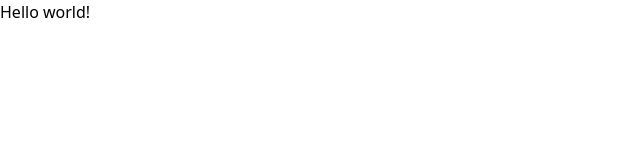
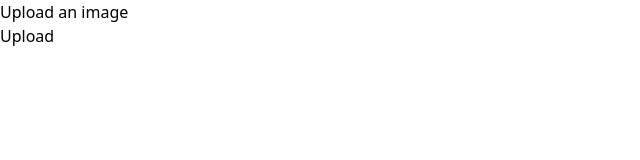
Before and after one commit to teoMarinov/appgr8, a React (Vite) app in the folder client/: page /upload in a window 1280 px wide. Shown: the top 160 px of the page, without its empty margins (0-640 px from the left). Built offline with nearby package versions, Linux system fonts and the light colour scheme.

Commit message:
create simple header and app routing

```diff
--- a/client/src/App.tsx
+++ b/client/src/App.tsx
@@ -1,7 +1,15 @@
+import { Route, Routes } from "react-router-dom";
+import Header from "./components/header/Header";
+import Upload from "./components/upload/Upload";
+
 export default function App() {
   return (
-    <h1 className="text-3xl font-bold underline">
-      Hello world!
-    </h1>
-  )
+    <div className="h-full w-full overflow-auto">
+    <Header />
+      <Routes>
+        <Route path="/" element={"Jome"} />
+        <Route path="/upload" element={<Upload />} />
+      </Routes>
+    </div>
+  );
 }
--- /dev/null
+++ b/client/src/components/header/Header.tsx
@@ -0,0 +1,11 @@
+import { Link } from "react-router-dom";
+
+const Header = () => {
+  return (
+    <div className="transition hover:scale-105 w-fit p-2 absolute right-2 top-2 rounded-md border border-gray-200">
+      <Link to="/upload">Upload an image</Link>
+    </div>
+  );
+};
+
+export default Header;
--- /dev/null
+++ b/client/src/components/upload/Upload.tsx
@@ -0,0 +1,9 @@
+const Upload = () => {
+    return (
+        <div>
+                Upload
+        </div>
+    );
+};
+
+export default Upload;
--- a/client/src/index.css
+++ b/client/src/index.css
@@ -1,3 +1,9 @@
 @tailwind base;
 @tailwind components;
 @tailwind utilities;
+
+
+#root {
+    width: 100%;
+    height: 100vh;
+  }
```
